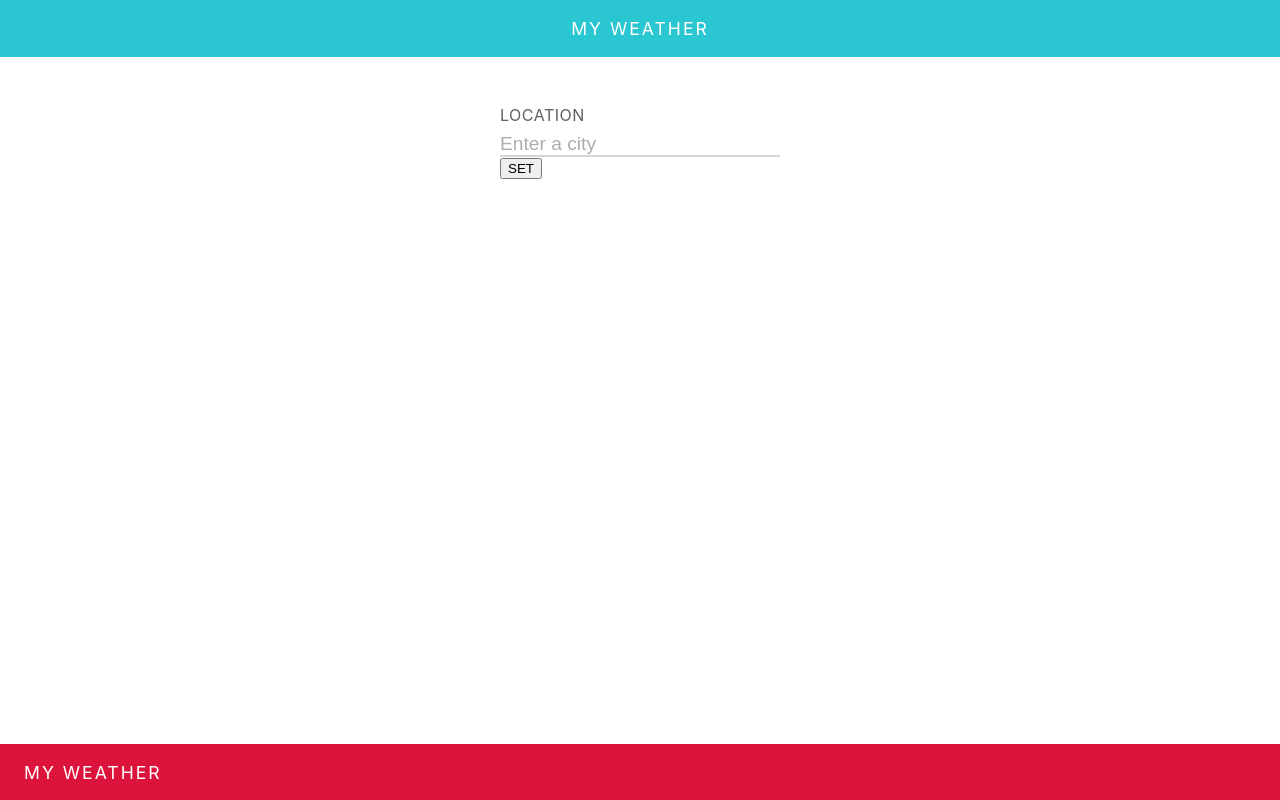
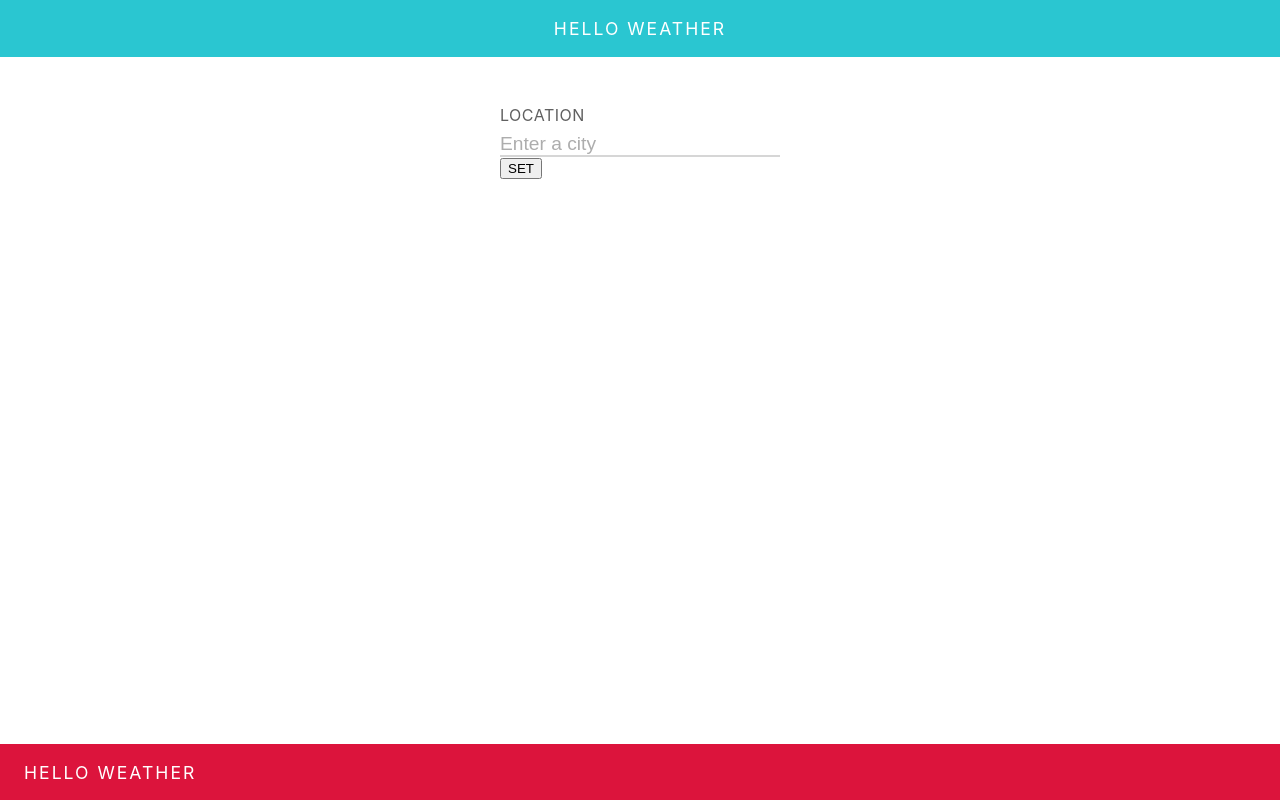
Before and after one commit to guanchen18/know-weather-react-app, a React (Create React App) app: page / in a window 1280 px wide. Shown: the top 800 px of the page. Built offline with nearby package versions, Linux system fonts and the light colour scheme.

Commit message:
Modify header

```diff
--- a/src/elements/Logo/Logo.js
+++ b/src/elements/Logo/Logo.js
@@ -10,7 +10,7 @@ const logo = (props) => {
     ];
     return(
         <h1 className={logoWithColorScheme.join(' ')} onClick={props.clicked}>
-            My Weather
+            Hello Weather
         </h1>
     );
 }
```
